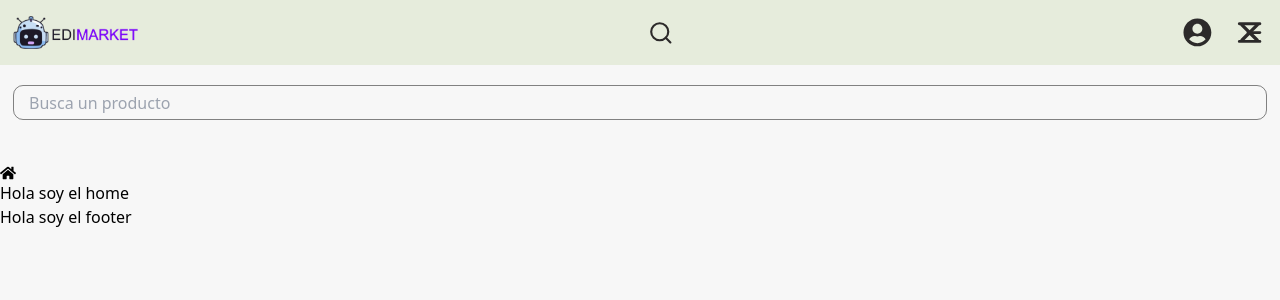
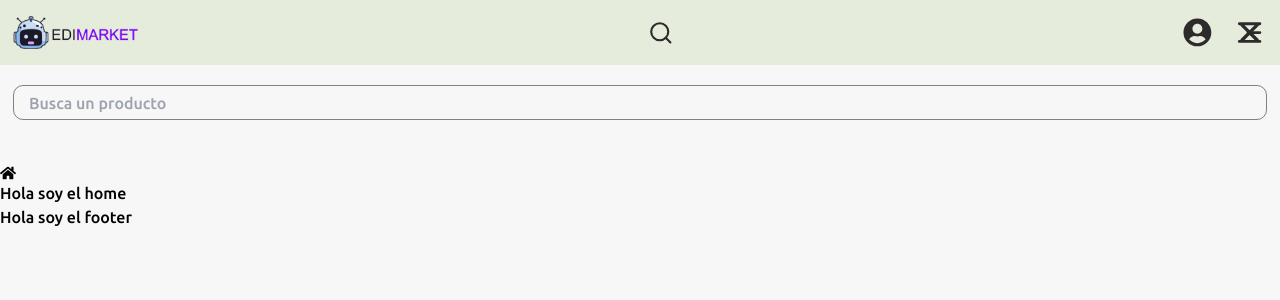
Before and after one commit to SebastianHernandez0/edimarket-2, a React (Vite) app in the folder Frontend/: page / in a window 1280 px wide. Shown: the top 300 px of the page. Built offline with nearby package versions, Linux system fonts and the light colour scheme.

Commit message:
Instalando fuente de google

```diff
--- a/Frontend/index.html
+++ b/Frontend/index.html
@@ -5,6 +5,11 @@
   <meta charset="UTF-8" />
   <meta name="viewport" content="width=device-width, initial-scale=1.0" />
   <link rel="shortcut icon" href="./imgs/aplication/favicon_io/favicon-32x32.png" type="image/x-icon">
+  <link rel="preconnect" href="https://fonts.googleapis.com">
+  <link rel="preconnect" href="https://fonts.gstatic.com" crossorigin>
+  <link
+    href="https://fonts.googleapis.com/css2?family=Ubuntu:ital,wght@0,300;0,400;0,500;0,700;1,300;1,400;1,500;1,700&display=swap"
+    rel="stylesheet">
   <title>EdiMarket</title>
 </head>
 
--- a/Frontend/src/App.css
+++ b/Frontend/src/App.css
@@ -3,4 +3,7 @@
   height: 100vh;
   min-width: 375px;
   background-color: var(--backgroundHomeColor);
+  font-family: "Ubuntu", sans-serif;
+  font-weight: 500;
+  font-style: normal;
 }
```
